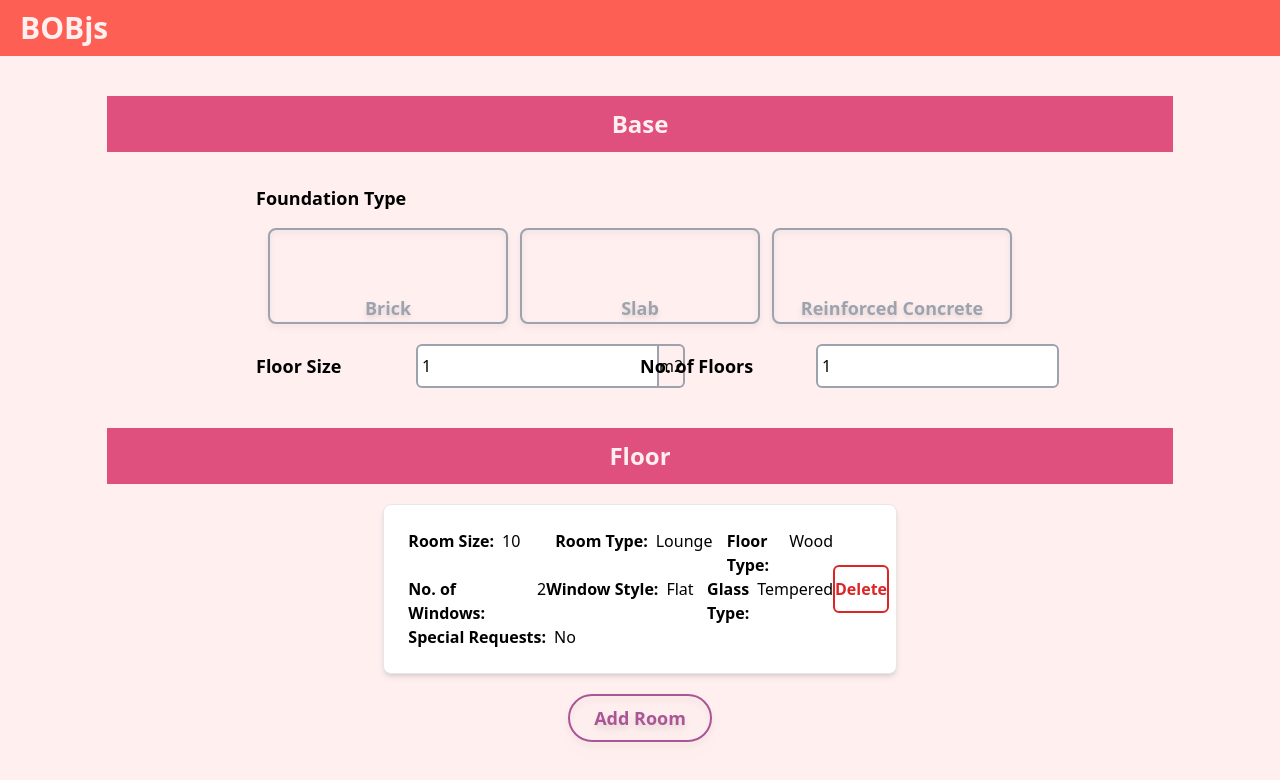
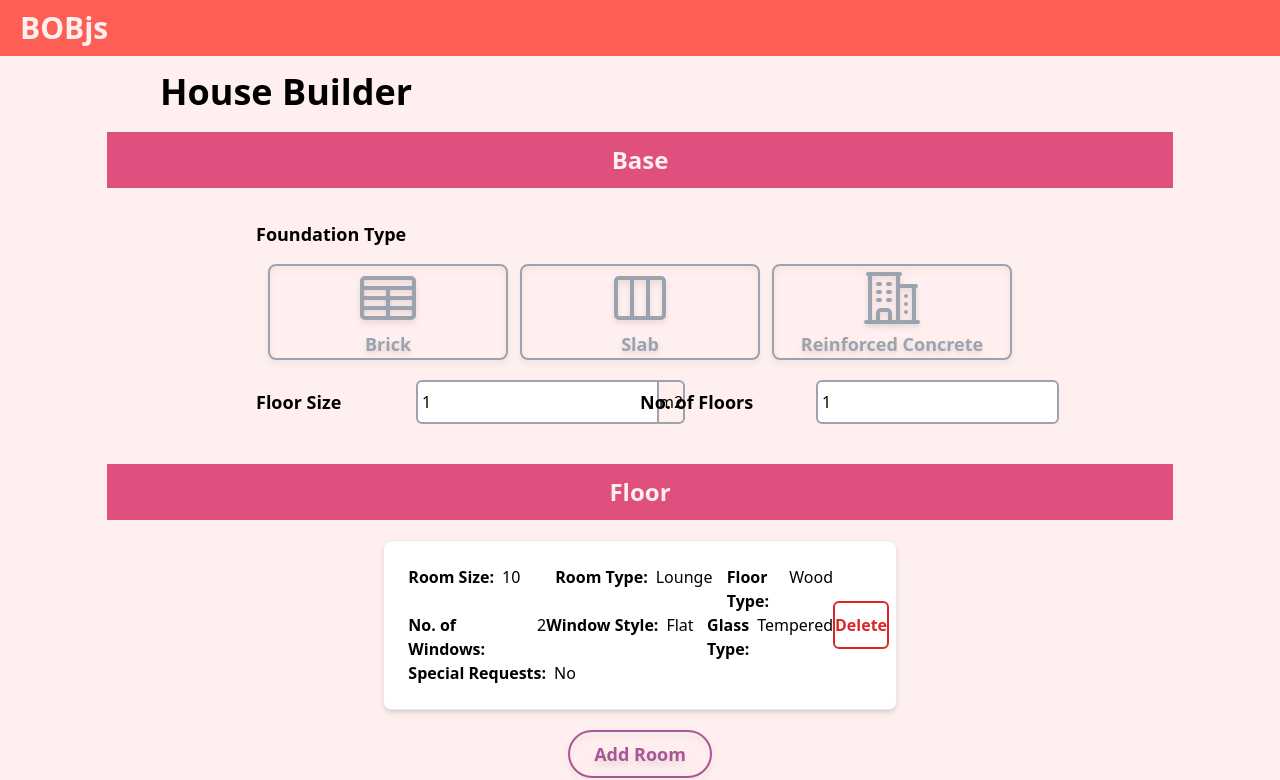
Before and after one commit to ajmrivera/bobjs-next-app, a Next.js app: page /form in a window 1280 px wide. Shown: the top 780 px of the page. Built offline with nearby package versions, Linux system fonts and the light colour scheme.

Commit message:
Added icons and form title

```diff
--- a/components/bigbutton.tsx
+++ b/components/bigbutton.tsx
@@ -1,4 +1,5 @@
 import React, { MouseEventHandler } from 'react'
+import { TableCellsIcon, ViewColumnsIcon, BuildingOffice2Icon } from '@heroicons/react/24/outline'
 
 interface BigButtonProps{
   title: string
@@ -12,9 +13,9 @@ function BigButton({ title, value, currentValue, onClick }:BigButtonProps) {
 
   return (
     <button className={classnames("border-2 h-24 w-60 rounded-lg hover:bg-black hover:bg-opacity-5 drop-shadow-md", `${(value === currentValue)? "border-bob-main" : "border-gray-400"}`)} onClick={onClick}>
-      <div className="h-full w-full flex justify-center">
-
-        <p className={classnames("inline-block align-bottom self-end font-semibold text-lg", `${(currentValue == value)? "text-bob-main" : "text-gray-400"}`)}>{title}</p>
+      <div className="h-full w-full flex flex-col items-center justify-center">
+        {(title === "Brick")? <TableCellsIcon className={`${(currentValue == value)? "text-bob-main" : "text-gray-400"}`} /> : (title === "Slab")? <ViewColumnsIcon className={`${(currentValue == value)? "text-bob-main" : "text-gray-400"}`} /> : <BuildingOffice2Icon className={`${(currentValue == value)? "text-bob-main" : "text-gray-400"}`} />}
+        <p className={classnames("inline-block align-bottom self-center font-semibold text-lg", `${(currentValue == value)? "text-bob-main" : "text-gray-400"}`)}>{title}</p>
       </div>
     </button>
   )
--- a/components/roomcard.tsx
+++ b/components/roomcard.tsx
@@ -36,7 +36,7 @@ function RoomCard({ room, id, deleteRoom }:RoomCardProps) {
           <div className='flex w-48'>
             <p className="font-bold text-md mr-2">Special Requests:</p><p className="font-regular text-md">{(room.special_request === "")? "No":"Yes"}</p>
           </div>
-          {(room.kitchen_appliances.length > 0 && room.room_type === "Kitchen") &&
+          {(room?.kitchen_appliances?.length > 0 && room.room_type === "Kitchen") &&
             <div className='flex'>
               <p className="font-bold text-md mr-2">Kitchen Applianes:</p><p className="font-regular text-md">Yes</p>
             </div>
--- a/pages/form.tsx
+++ b/pages/form.tsx
@@ -156,9 +156,10 @@ function Form({ applianceList, plantsList }: InferGetStaticPropsType<typeof getS
         <link href="https://fonts.googleapis.com/css2?family=Inter:wght@100;200;300;400;500;600;700;800;900&display=swap" rel="stylesheet" />
       </Head>
       <Header />
+      <p className='text-4xl font-bold bg-bob-bg pt-4 pl-40'>House Builder</p>
       <div className='flex flex-col justify-center bg-bob-bg'>
         {/* ################################# BASE ################################### */}
-        <div className="mt-10  flex justify-center items-center ">
+        <div className="mt-5  flex justify-center items-center ">
           <FormDivider title="Base" />
         </div>
         <div className="mt-8 sm:px-24 md:px-64 ">
```
